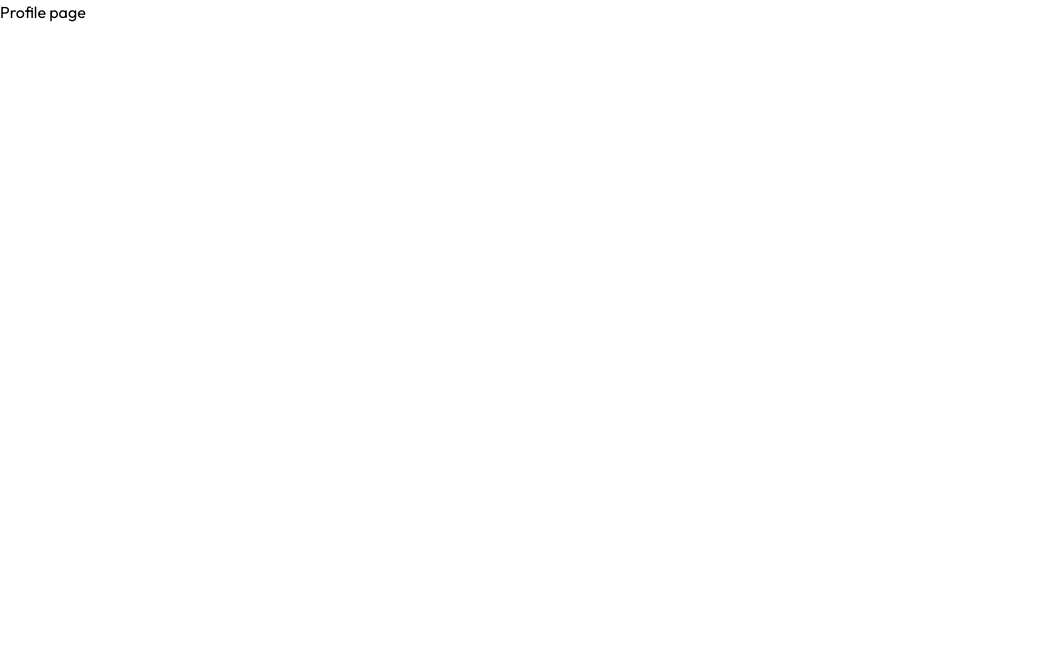
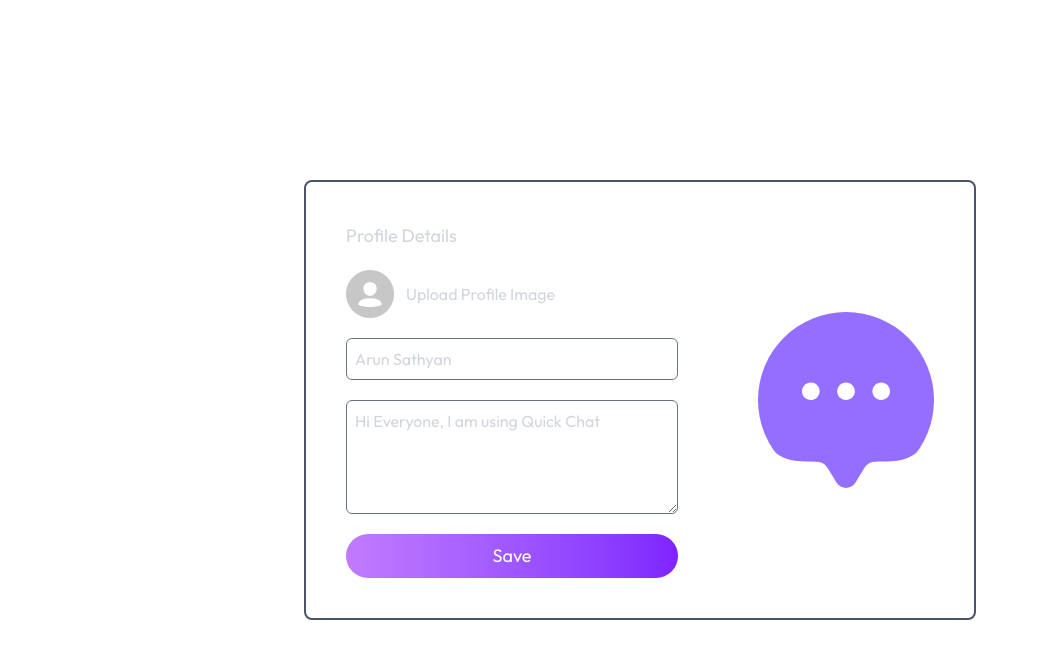
Before and after one commit to ArunSathy/chat-app, a React (Vite) app in the folder client/: page /profile in a window 1280 px wide. Shown: the top 658 px of the page, without its empty margins (0-1038 px from the left). Built offline with nearby package versions, Linux system fonts and the light colour scheme.

Commit message:
Completed the profile page and also completed our frontend

```diff
--- a/client/src/pages/ProfilePage.jsx
+++ b/client/src/pages/ProfilePage.jsx
@@ -1,9 +1,36 @@
-import React from 'react'
+import React, { useState } from 'react'
+import { useNavigate } from 'react-router-dom'
+import assets from '../assets/assets'
 
 const ProfilePage = () => {
+
+  const [selectedImg, setSelectedImg] = useState(null)
+  const navigate = useNavigate();
+  const [name, setName] = useState("Arun Sathyan")
+  const [bio, setBio] = useState('Hi Everyone, I am using Quick Chat')
+
+  const handleSubmit = async (e) => {
+    e.preventDefault();
+    navigate('/')
+  }
+
   return (
-    <div>
-      <h1>Profile page</h1>
+    <div className='min-h-screen bg-cover bg-no-repeat flex items-center justify-center'>
+
+      <div className='w-5/6 max-w-2xl backdrop-blur-2xl text-gray-300 border-2 border-gray-600 flex items-center justify-between max-sm:flex-col-reverse rounded-lg'>
+        <form onSubmit={handleSubmit} className='flex flex-col gap-5 p-10 flex-1'>
+          <h3 className='text-lg'>Profile Details</h3>
+          <label htmlFor="avatar" className='flex items-center gap-3 cursor-pointer'>
+            <input onChange={(e)=>setSelectedImg(e.target.files[0])} type="file" id="avatar" accept='.png, .jpg, .jpeg' hidden />
+            <img src={selectedImg ?  URL.createObjectURL(selectedImg) : assets.avatar_icon} alt="" className={`w-12 h-12 ${selectedImg && 'rounded-full'}`}/> Upload Profile Image
+          </label>
+          <input onChange={(e)=>setName(e.target.value)} value={name} type="text" required placeholder='Your Name' className='p-2 border border-gray-500 rounded-md focus:outline-none focus:ring-2 focus:ring-violet-500'/>
+          <textarea onChange={(e)=>setBio(e.target.value)} value={bio} placeholder='Write profiel Bio' required className='p-2 border border-gray-500 rounded-md focus:outline-none focus:ring-2 focus:ring-violet-500' rows={4}></textarea>
+          <button type='submit' className='bg-gradient-to-r from-purple-400 to-violet-600 text-white p-2 rounded-full text-lg cursor-pointer'>Save</button>
+        </form>
+        <img className='max-w-44 aspect-square rounded-full mx-10 max-sm:mt-10' src={assets.logo_icon} alt="" />
+      </div>
+
     </div>
   )
 }
```
